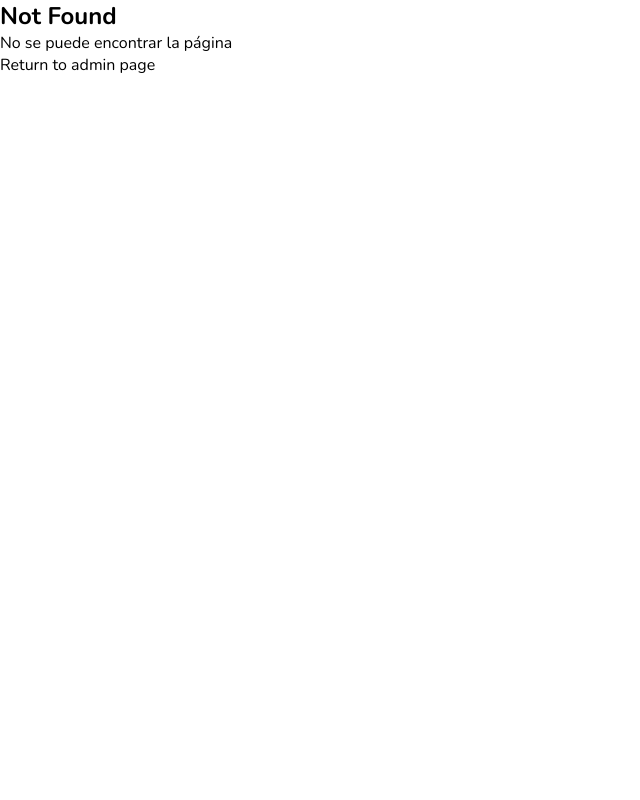
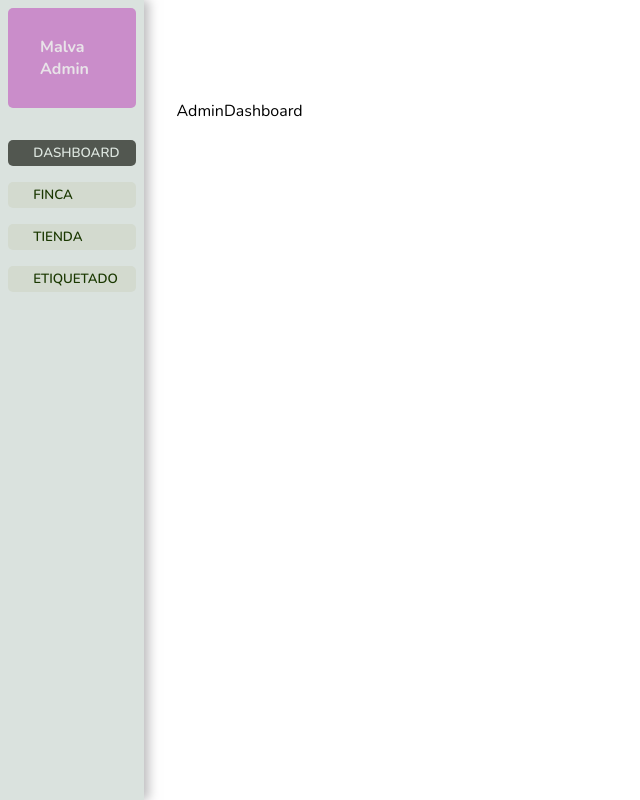
Before and after one commit to iremaru/malvariscofarm, a Next.js app in the folder malva-risco/: page /admin/dashboard in a window 1280 px wide. Before the commit this address had no page. Shown: the whole page, without its empty margins (0-640 px from the left). Built offline with nearby package versions, Linux system fonts and the light colour scheme; some icons are missing.

Commit message:
add admin dashboard

```diff
--- /dev/null
+++ b/malva-risco/src/app/admin/dashboard/page.tsx
@@ -0,0 +1,6 @@
+import React from "react";
+import styles from "./dashboard.module.scss";
+
+export default function AdminDashboard() {
+  return <div className={styles.page}>AdminDashboard</div>;
+}
```
Also changed, not shown: malva-risco/src/app/admin/dashboard/dashboard.module.scss (added).
